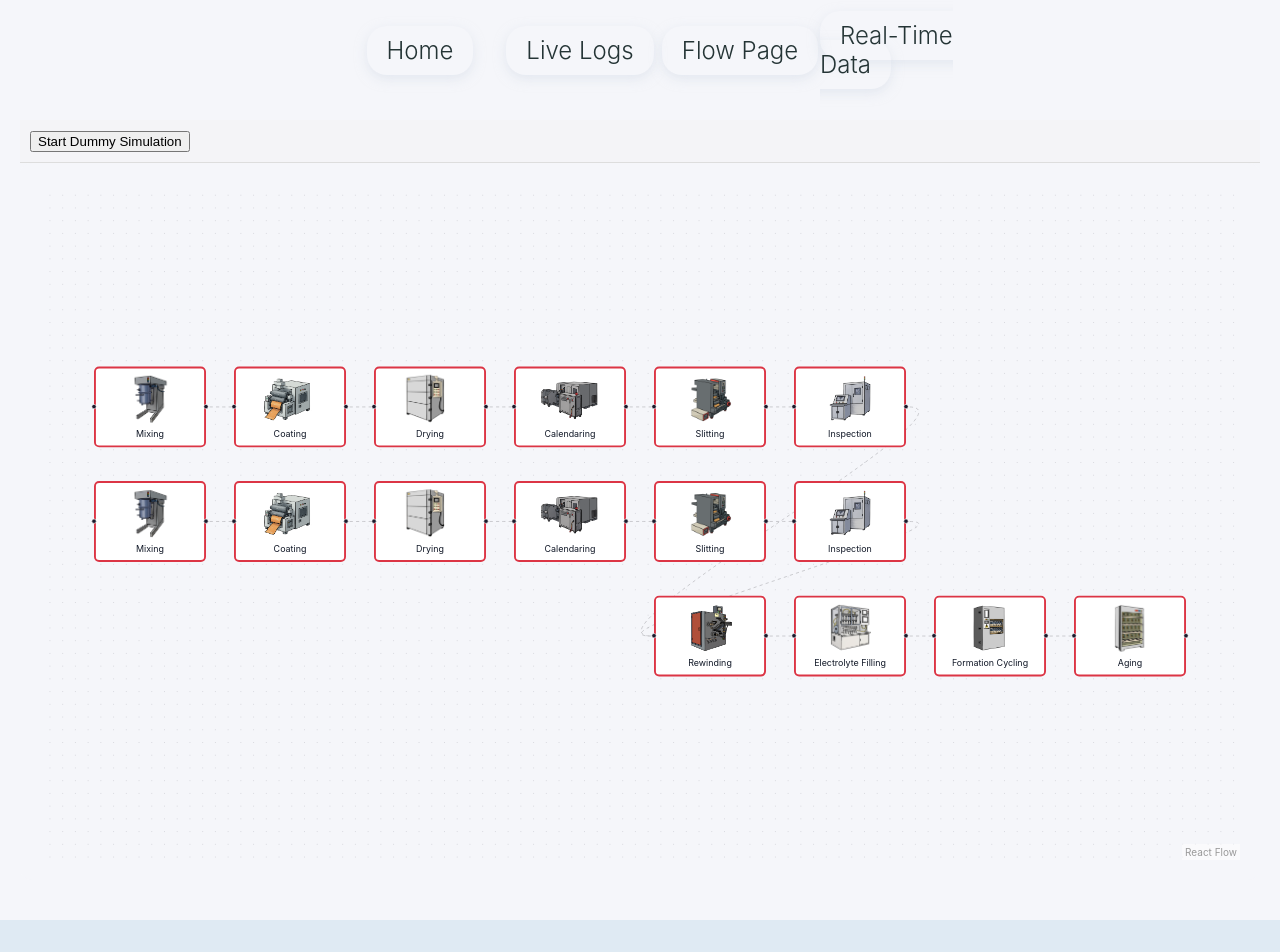
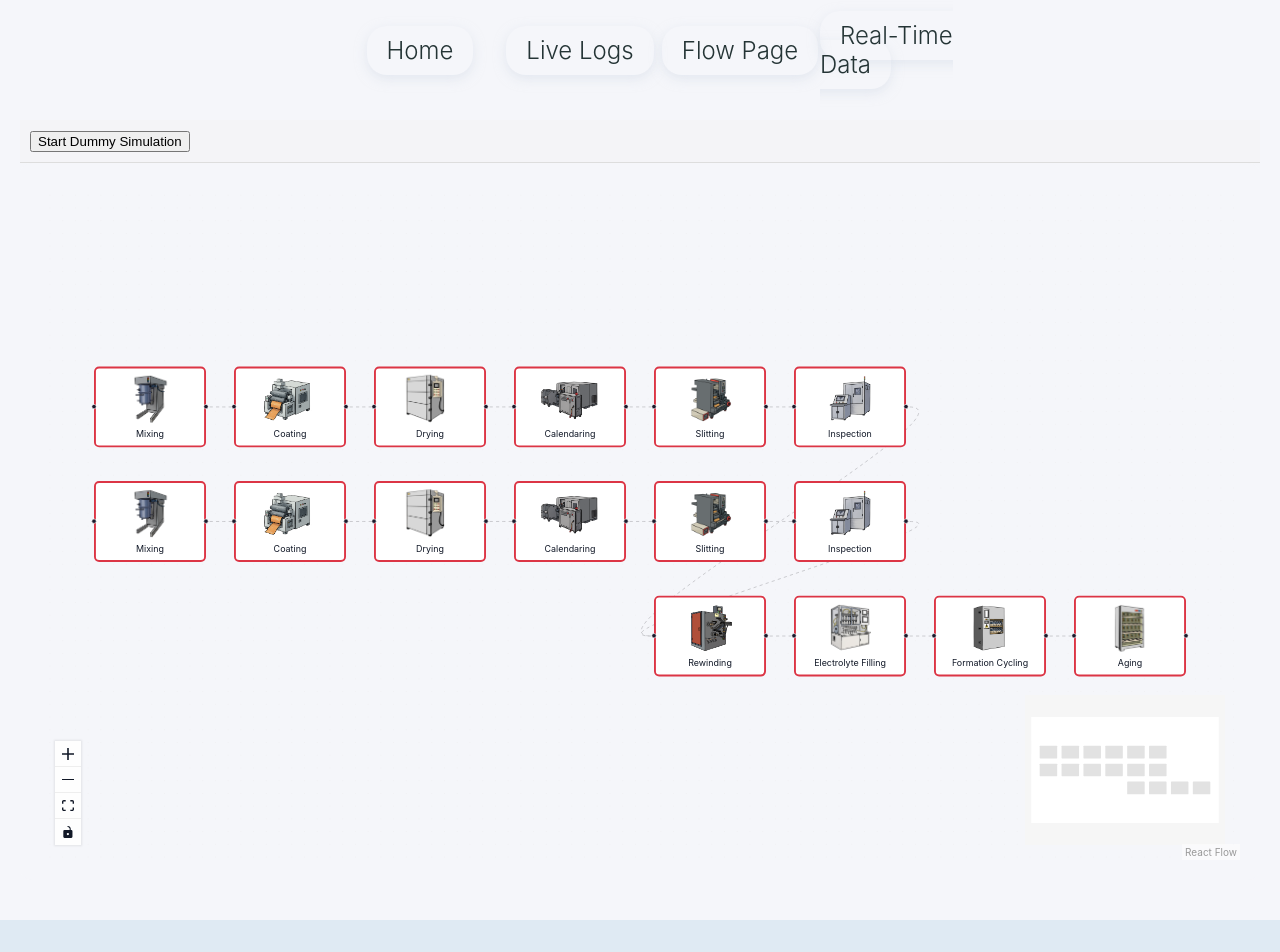
Before and after one commit to buntrylay/Battery_Manufacturing_Digital_Twin, a React (Create React App) app in the folder frontend/: page /flow in a window 1280 px wide. Shown: the top 952 px of the page. Built offline with nearby package versions, Linux system fonts and the light colour scheme; no server answers.

Commit message:
Updates to styling

```diff
--- a/frontend/src/components/ImageNode.js
+++ b/frontend/src/components/ImageNode.js
@@ -16,10 +16,9 @@ const ImageNode = ({ data }) => {
   };
 
   return (
-    // The main style is now dynamic based on data.status
     <div
       style={{
-        border: getBorderColor(data.status), // Dynamic border
+        border: getBorderColor(data.status),
         borderRadius: "8px",
         padding: "10px",
         backgroundColor: "#fff",
--- a/frontend/src/components/MachineFlowDiagram.js
+++ b/frontend/src/components/MachineFlowDiagram.js
@@ -5,6 +5,8 @@ import {
   useNodesState,
   useEdgesState,
   Background,
+  MiniMap,
+  Controls,
 } from "@xyflow/react";
 
 import "@xyflow/react/dist/style.css";
@@ -207,7 +209,9 @@ const MachineFlowDiagram = () => {
       fitView
       nodeTypes={nodeTypes}
     >
-      <Background />
+      <MiniMap/>
+      <Controls />
+      <Background color="#e6e3e3ff"  />
     </ReactFlow>
   );
 };
--- a/frontend/src/styles/FlowPage.css
+++ b/frontend/src/styles/FlowPage.css
@@ -257,3 +257,15 @@ body {
   border-color: var(--ring);
   box-shadow: 0 0 0 2px rgba(37, 99, 235, 0.3);
 }
+
+/* ===================== */
+/* React Flow Styling   */
+/* ===================== */
+/* These styles are necessary for React Flow to display correctly */
+.react-flow {
+    /* Custom Variables */
+    --xy-theme-selected: #F57DBD;
+    --xy-theme-hover: #C5C5C5;
+    --xy-theme-edge-hover: black;
+    --xy-theme-color-focus: #E8E8E8;
+}
```
